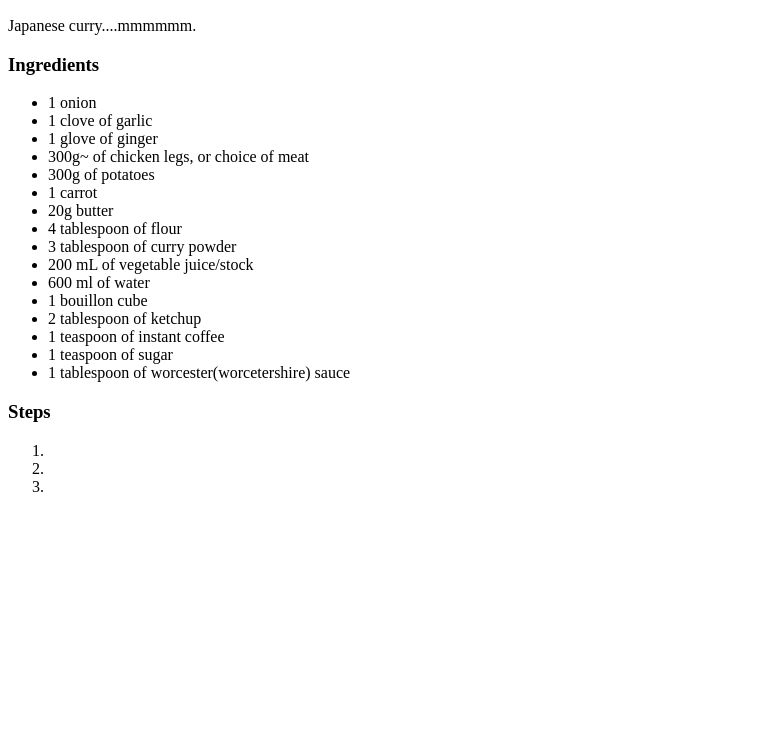
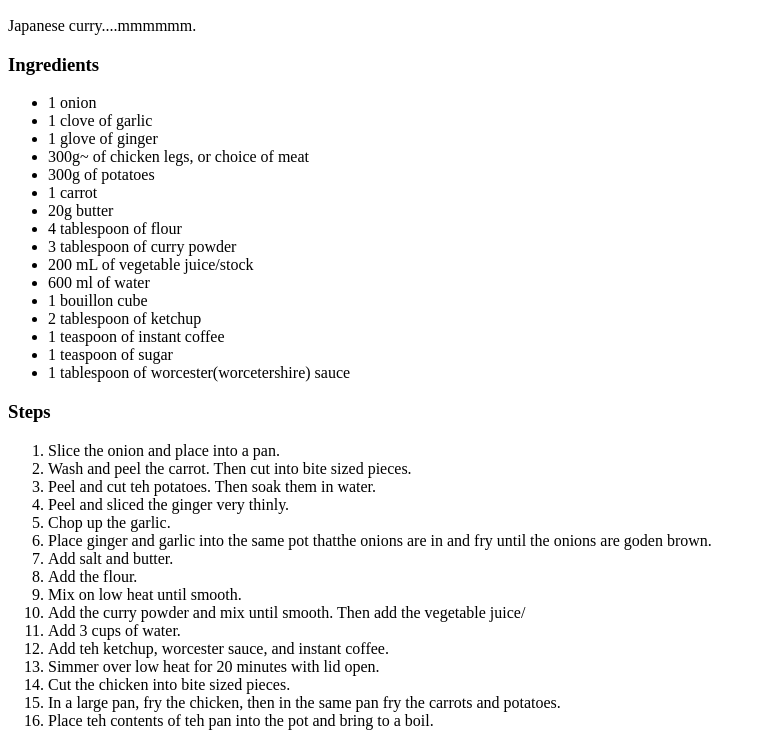
Before and after one commit to SSJSonGohan/Recipes, a plain HTML site: page myrecipes/japanesecurry.html in a window 1280 px wide. Shown: the part 383-1129 px from the top of the page, without its empty margins (0-762 px from the left). Before the commit the page ends 895 px from the top, so only its background shows below. Drawn offline with Linux system fonts and the light colour scheme.

Commit message:
Update one of the recipes
added updates to one of the recipes.

```diff
--- a/myrecipes/japanesecurry.html
+++ b/myrecipes/japanesecurry.html
@@ -32,9 +32,22 @@
 
         <p><h3>Steps</h3>
             <ol>
-                <li></li>
-                <li></li>
-                <li></li>
+                <li>Slice the onion and place into a pan.</li>
+                <li>Wash and peel the carrot. Then cut into bite sized pieces.</li>
+                <li>Peel and cut teh potatoes. Then soak them in water.</li>
+                <li>Peel and sliced the ginger very thinly.</li>
+                <li>Chop up the garlic.</li>
+                <li>Place ginger and garlic into the same pot thatthe onions are in and fry until the onions are goden brown.</li>
+                <li>Add salt and butter.</li>
+                <li>Add the flour.</li>
+                <li>Mix on low heat until smooth.</li>
+                <li>Add the curry powder and mix until smooth. Then add the vegetable juice/</li>
+                <li>Add 3 cups of water.</li>
+                <li>Add teh ketchup, worcester sauce, and instant coffee.</li>
+                <li>Simmer over low heat for 20 minutes with lid open.</li>
+                <li>Cut the chicken into bite sized pieces.</li>
+                <li>In a large pan, fry the chicken, then in the same pan fry the carrots and potatoes.</li>
+                <li>Place teh contents of teh pan into the pot and bring to a boil.</li>
             </ol>
         </p>
     </body>
```
